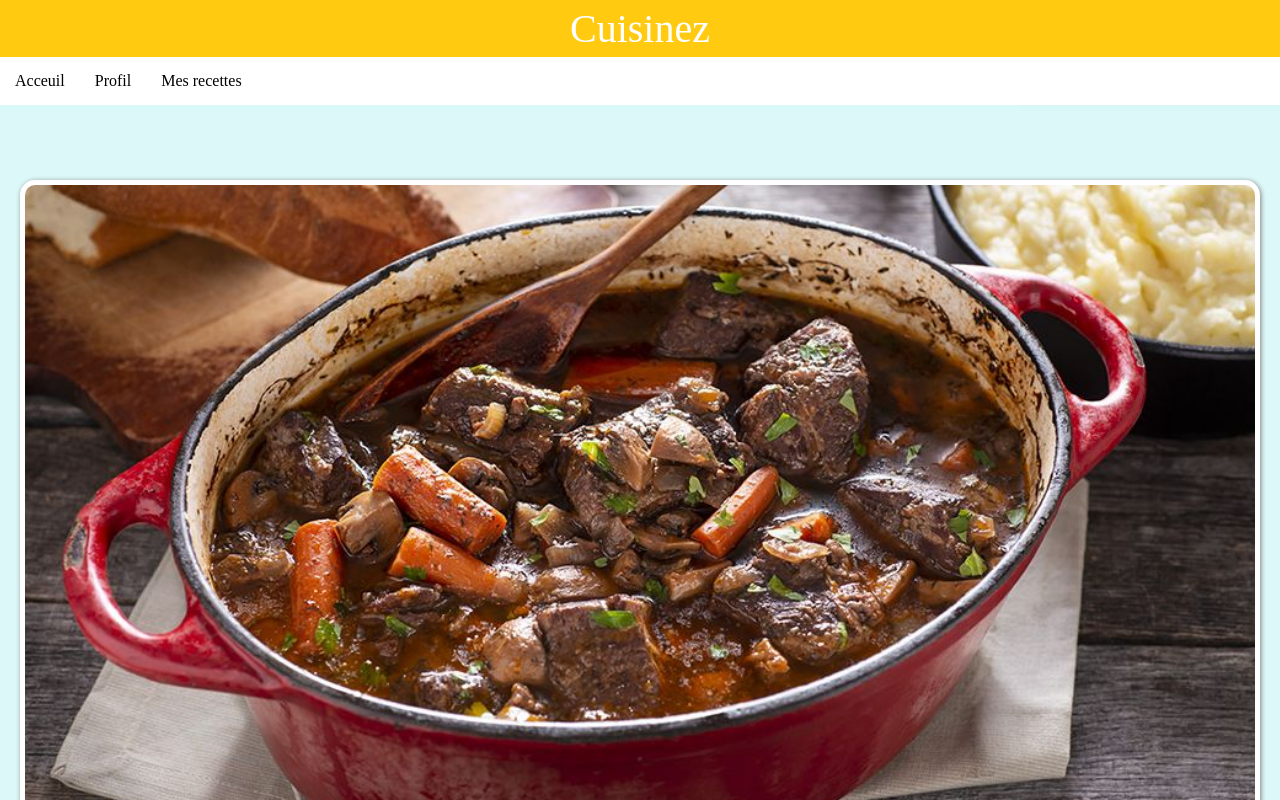
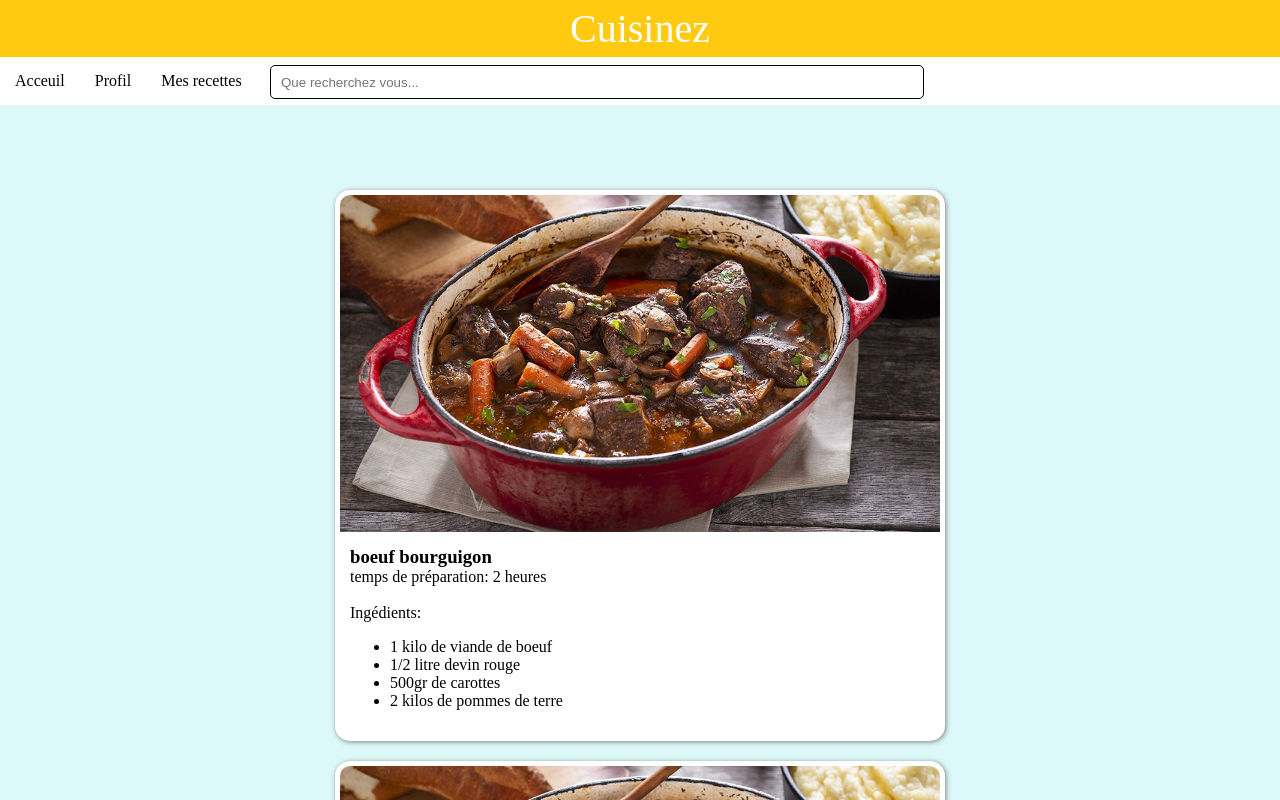
Before and after one commit to Jeanchal/Cuisinez, a React (Create React App) app in the folder frontend/: page / in a window 1280 px wide. Shown: the top 800 px of the page. Built offline with nearby package versions, Linux system fonts and the light colour scheme.

Commit message:
affichage recettes

```diff
--- a/frontend/src/components/Recettes.js
+++ b/frontend/src/components/Recettes.js
@@ -1,30 +1,23 @@
 import React from "react";
-import data from "../objet";
 
-const Recettes = ({ search }) => {
-  const result = data.filter((item) => item.name.includes(search));
+const Recettes = ({ result, recette }) => {
+  // const result = data.filter((item) => item.name.includes(search));
 
   return (
-    <div id="recette_container">
-      {result.length < 1 ? (
-        <div>Aucun résultat...</div>
-      ) : (
     <div className="recette">
       <img src="../img/boeuf_bourguignon.jpg" alt="recette" />
       <div className="recette_text">
-            <h3>{result[0].name}</h3>
-            <div>temps de préparation: {data[0].time_cooking}</div>
+        <h3>{recette.name}</h3>
+        <div>temps de préparation: {recette.time_cooking}</div>
         <br />
         <div>Ingédients:</div>
         <ul>
-              <li>{result[0].ingredients[0]}</li>
-              <li>{result[0].ingredients[1]}</li>
-              <li>{result[0].ingredients[2]}</li>
-              <li>{result[0].ingredients[3]}</li>
+          <li>{recette.ingredients[0]}</li>
+          <li>{recette.ingredients[1]}</li>
+          <li>{recette.ingredients[2]}</li>
+          <li>{recette.ingredients[3]}</li>
         </ul>
       </div>
-        </div>
-      )}
     </div>
   );
 };
--- a/frontend/src/objet.js
+++ b/frontend/src/objet.js
@@ -1,5 +1,6 @@
 const data = [
   {
+    id: "000001",
     name: "boeuf bourguigon",
     time_cooking: "2 heures",
     ingredients: [
@@ -11,6 +12,19 @@ const data = [
     url_image: "ggggg",
   },
   {
+    id: "000002",
+    name: "boeuf bourguigon",
+    time_cooking: "2 heures",
+    ingredients: [
+      "1 kilo de viande de boeuf",
+      "1/2 litre devin rouge",
+      "500gr de carottes",
+      "2 kilos de pommes de terre",
+    ],
+    url_image: "ggggg",
+  },
+  {
+    id: "000003",
     name: "boeuf bourguigon",
     time_cooking: "2 heures",
     ingredients: [
--- a/frontend/src/pages/Acceuil.js
+++ b/frontend/src/pages/Acceuil.js
@@ -1,9 +1,12 @@
 import React, { useState } from "react";
 import Header from "../components/Header";
 import Recettes from "../components/Recettes";
+import data from "../objet";
 
 const Acceuil = () => {
   const [search, setSearch] = useState("");
+  const result = data.filter((item) => item.name.includes(search));
+  console.log(result);
 
   return (
     <div id="acceuil" className="page">
@@ -18,7 +21,18 @@ const Acceuil = () => {
           }}
         />
       </div>
-      <Recettes search={search} />
+      <div id="indicResults">
+        {result === "" ? (
+          ""
+        ) : result.length < 1 ? (
+          <div>Aucun résultat...</div>
+        ) : null}
+      </div>
+      <div id="recette_container">
+        {result.map((recette) => (
+          <Recettes key={recette.id} recette={recette} result={result} />
+        ))}
+      </div>
     </div>
   );
 };
--- a/frontend/src/styles/style.scss
+++ b/frontend/src/styles/style.scss
@@ -1,4 +1,4 @@
-$break-point-1: 600px;
+$break-point-1: 750px;
 $color-1: rgba(255, 202, 15, 1);
 $color-2: rgba(217, 248, 248, 0.9);
 $color-3: rgba(124, 121, 121, 0.568);
@@ -86,33 +86,50 @@ header {
   }
 }
 #acceuil {
+  #indicResults {
+    padding-right: 20px;
+    position: relative;
+    top: 40px;
+    left: 20px;
+  }
   #recherche-container {
-    background-color: $color-2;
+    background-color: white;
     width: 100%;
     position: fixed;
     top: 50px;
     z-index: 0;
+    @media (min-width: $break-point-1) {
+      top: 45px;
+      left: 250px;
+      z-index: 1;
+      background-color: transparent;
+    }
     #recherche {
-      margin: 20px 0 7px 20px;
+      margin: 20px 0 10px 20px;
       padding-left: 10px;
       width: 70%;
       height: 30px;
       border: 1px solid black;
       border-radius: 5px;
-      img {
-        width: 100px;
-        height: 100px;
+      @media (min-width: $break-point-1) {
+        width: 50%;
       }
     }
   }
   #recette_container {
     padding-top: 40px;
-    margin: 20px 20px 2000px 20px;
+    margin: 20px;
+    display: flex;
+    flex-direction: column;
+    align-items: center;
     .recette {
       border: 5px solid white;
       background-color: white;
       border-radius: 15px;
       box-shadow: 1px 1px 5px grey;
+      margin: 10px;
+      min-width: 250px;
+      max-width: 600px;
       img {
         border-top-left-radius: 10px;
         border-top-right-radius: 10px;
```
Lines whose indentation alone changed are shown as unchanged.
